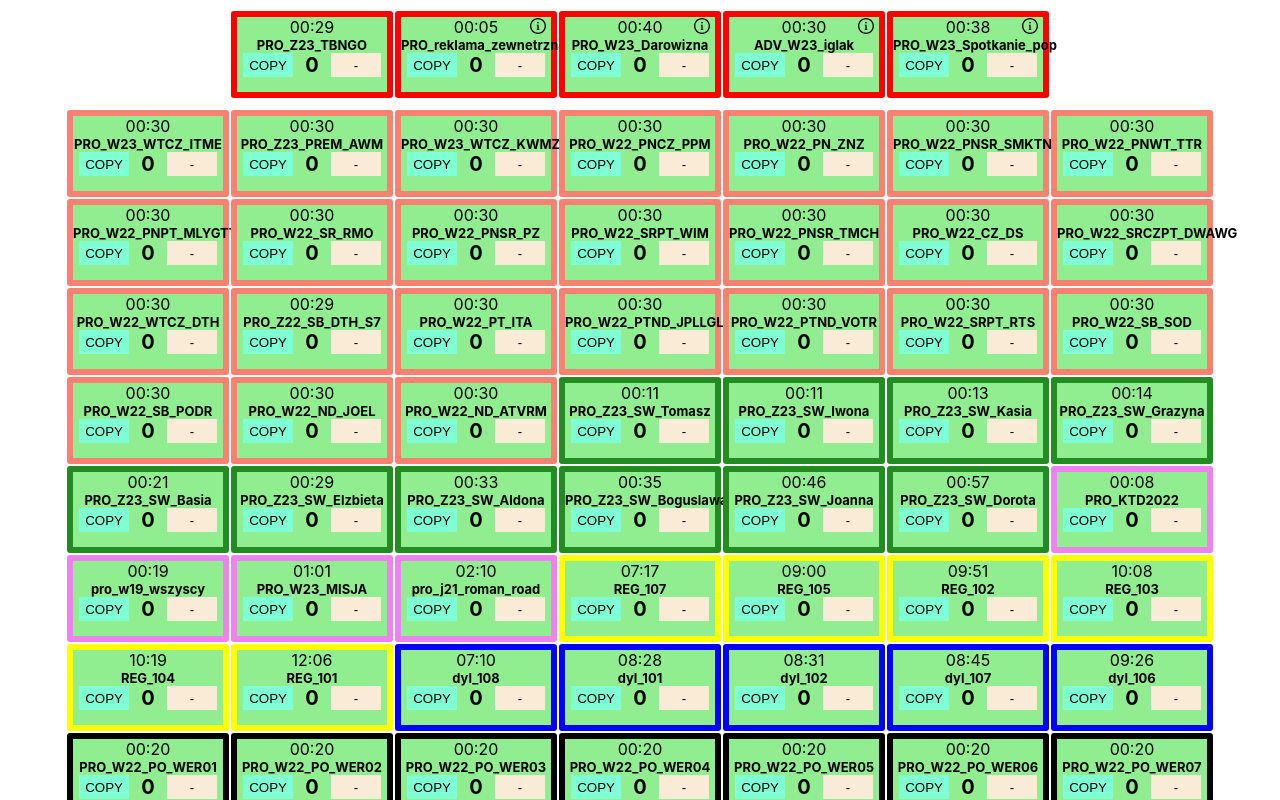
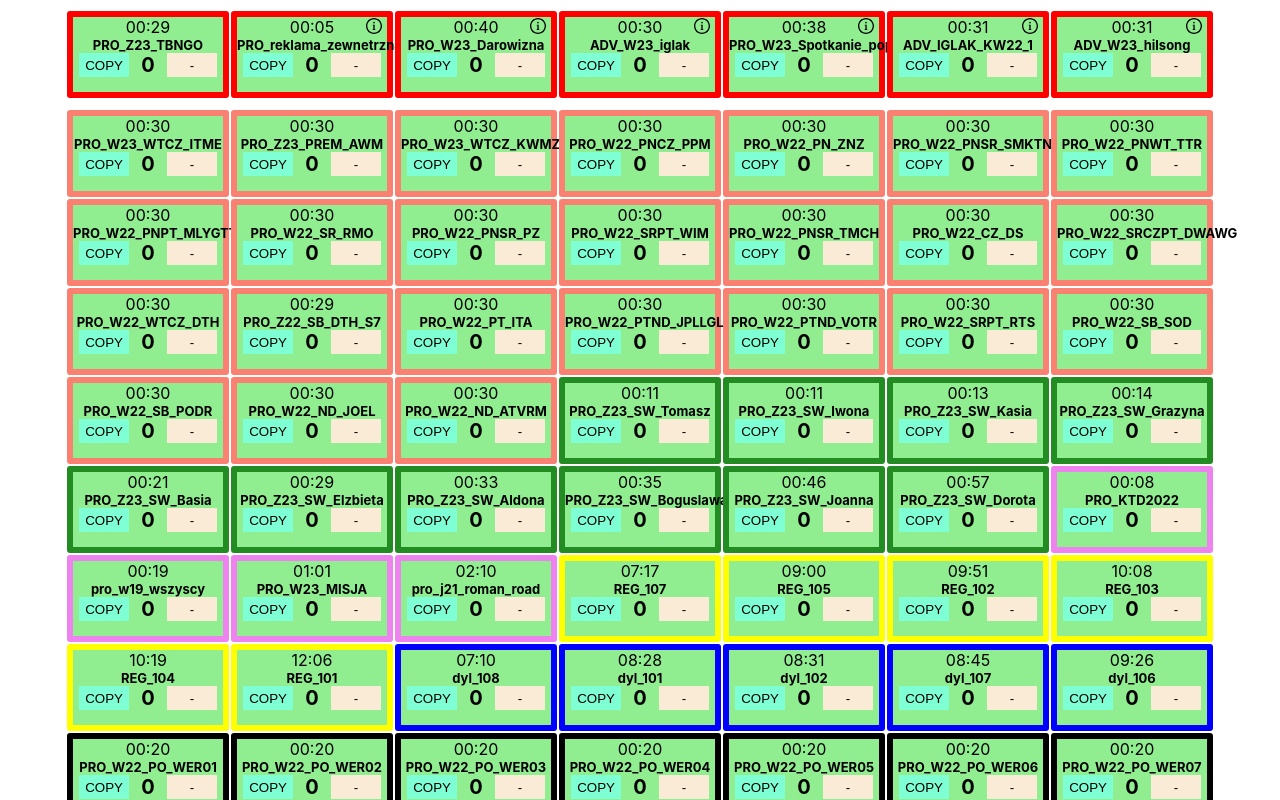
Before and after one commit to NorthWillov/rand-prog, a React (Create React App) app: page / in a window 1280 px wide. Shown: the top 800 px of the page. Built offline with nearby package versions, Linux system fonts and the light colour scheme.

Commit message:
Add progs

```diff
--- a/src/components/TestFilesCorrectTimes.js
+++ b/src/components/TestFilesCorrectTimes.js
@@ -9,9 +9,26 @@ const TestFilesCorrectTimes = React.memo(({ filesCount }) => {
       times: ["09:00", "13:00", "15:00", "19:30", "22:30"],
       delay: 5,
     },
+    ADV_IGLAK_KW22_1: {
+      times: [
+        "9:30",
+        "10:30",
+        "12:00",
+        "13:00",
+        "14:00",
+        "16:00",
+        "18:00",
+        "20:00",
+      ],
+      delay: 5,
+    },
+    ADV_W23_hilsong: {
+      times: ["12:00", "14:00", "16:00", "18:00"],
+      delay: 5,
+    },
   };
 
-  const targetKeys = ["ADV_W23_IGLAK"];
+  const targetKeys = ["ADV_W23_IGLAK", "ADV_IGLAK_KW22_1", "ADV_W23_hilsong"];
   const messArr = [];
 
   useEffect(() => {
--- a/src/db.js
+++ b/src/db.js
@@ -28,6 +28,20 @@ export default {
       counter: 0,
       duration: "00:38",
       info: "co drugi program od 13 maja do 4 czerwca",
+    },
+    {
+      id: 2011,
+      program: "ADV_IGLAK_KW22_1",
+      counter: 0,
+      duration: "00:31",
+      info: "do 31 czerwca, o godzinach: 9:30, 10:30, 12:00, 13:00, 14:00, 16:00, 18:00, 20:00",
+    },
+    {
+      id: 2012,
+      program: "ADV_W23_hilsong",
+      counter: 0,
+      duration: "00:31",
+      info: "do 9 czerwca, o godzinach: 12:00, 14:00, 16:00, 18:00",
     },
   ],
 
```
